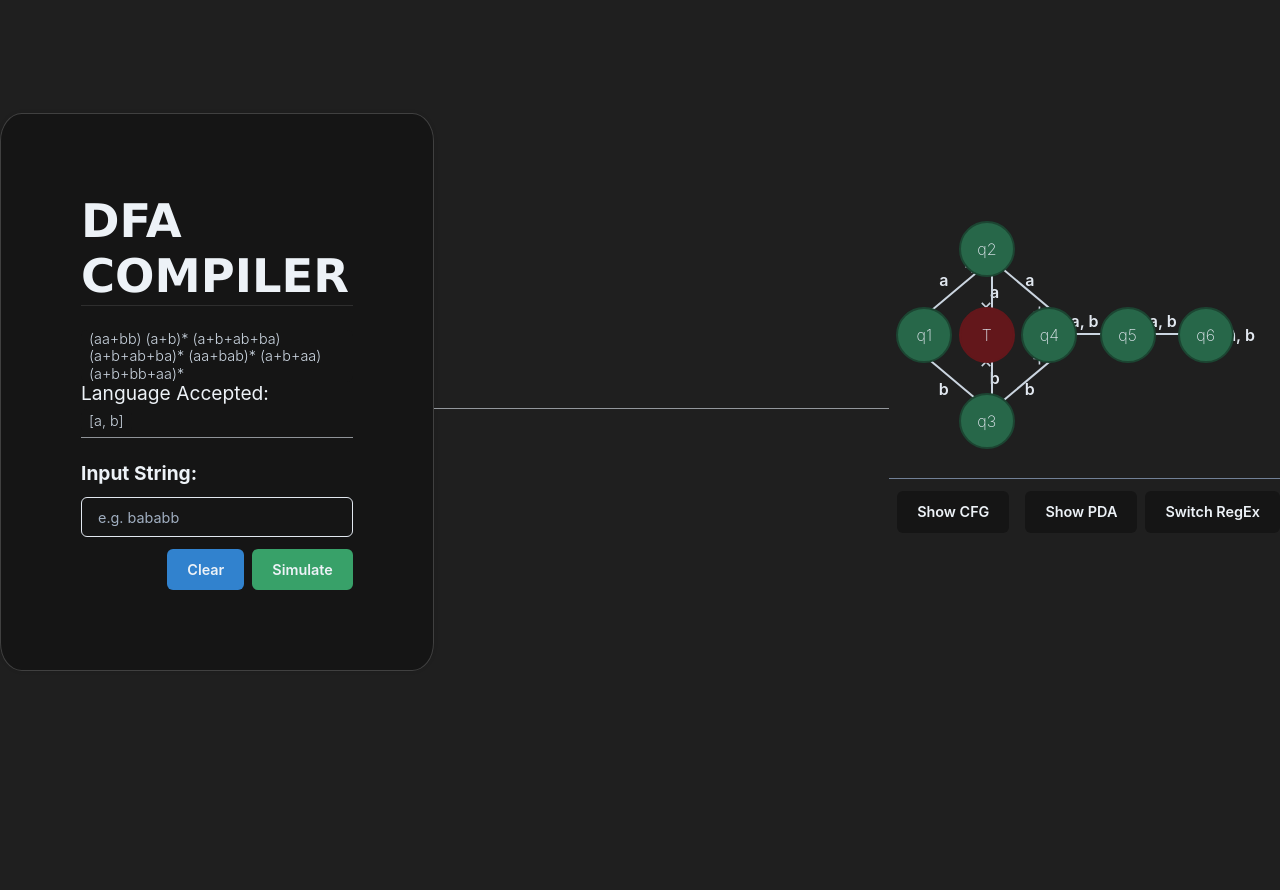
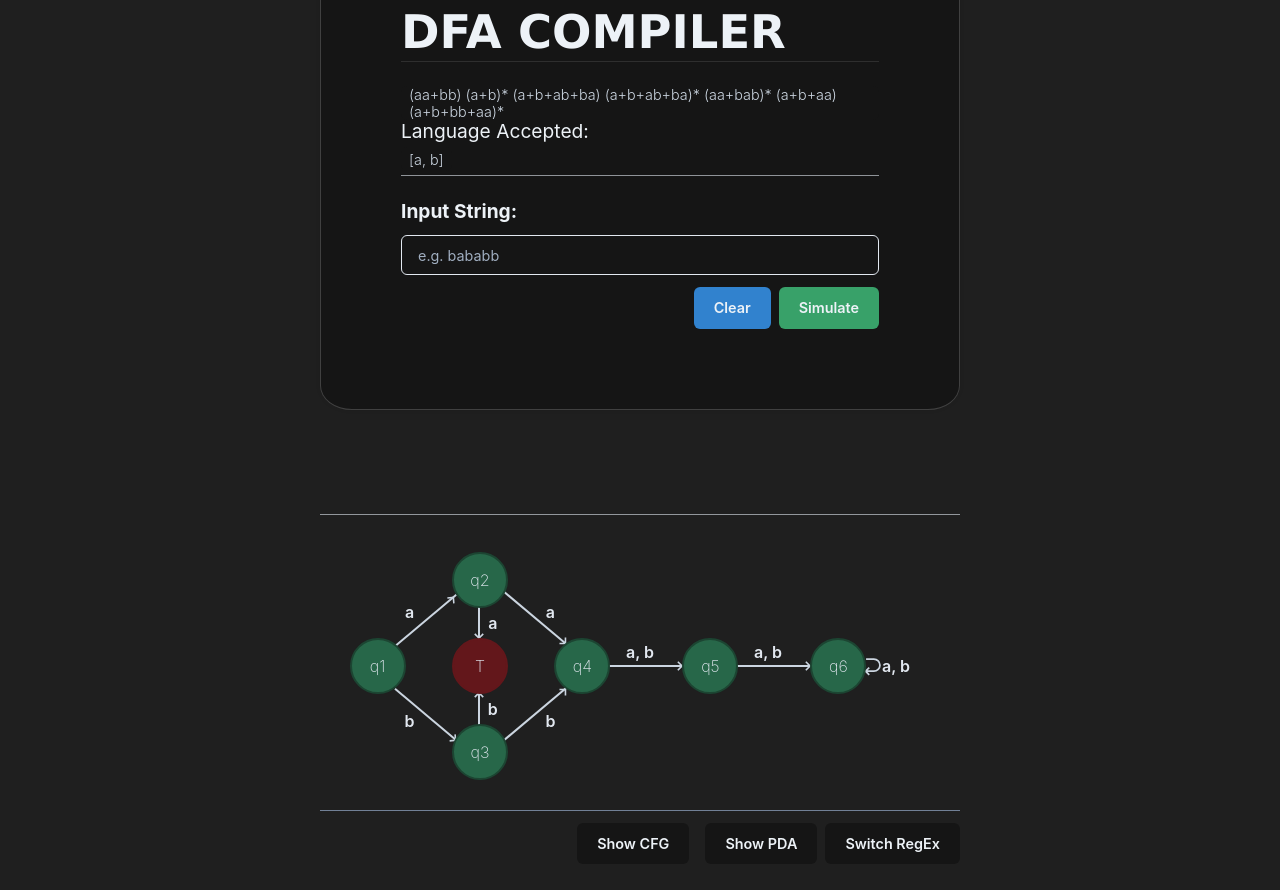
Before and after one commit to 20thmarcus/DFASimulator, a Next.js app: page / in a window 1280 px wide. Shown: the top 890 px of the page. Before the commit the page ends 800 px from the top, so only its background shows below. Built offline with nearby package versions, Linux system fonts and the light colour scheme.

Commit message:
seventh version

```diff
--- a/components/Main.js
+++ b/components/Main.js
@@ -195,7 +195,7 @@ const Main = () => {
   return (
     /* This will show how the ui is being presented. */
     <Flex
-      direction={["row"]}
+      direction={["column","column","column","column","column", "row"]}
       align="center"
     >
       <LeftBox
```
